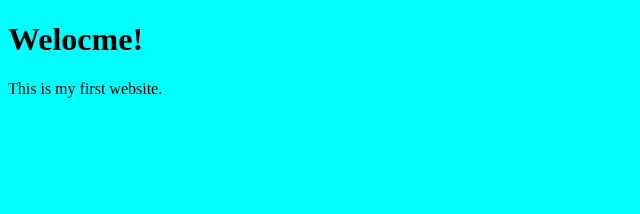
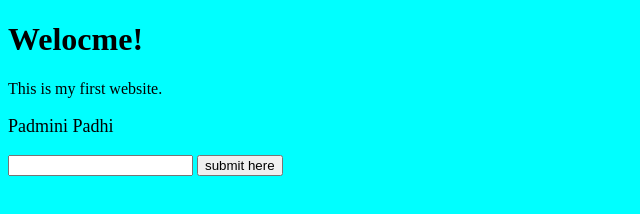
Before and after one commit to litanpranab/litanpranab.github.io, a plain HTML site: page index.html in a window 1280 px wide. Shown: the whole page, without its empty margins (0-640 px from the left). Drawn offline with Linux system fonts and the light colour scheme.

Commit message:
add input field

```diff
--- a/index.html
+++ b/index.html
@@ -7,6 +7,9 @@
     <body style="background-color: aqua;">
         <h1>Welocme!</h1>
         <P>This is my first website.</P>
+        <P style="font-size: large;">Padmini Padhi</P>
+        <input type="text">
+        <input type="submit" value="submit here">
     </body>
 
 </html>
```
